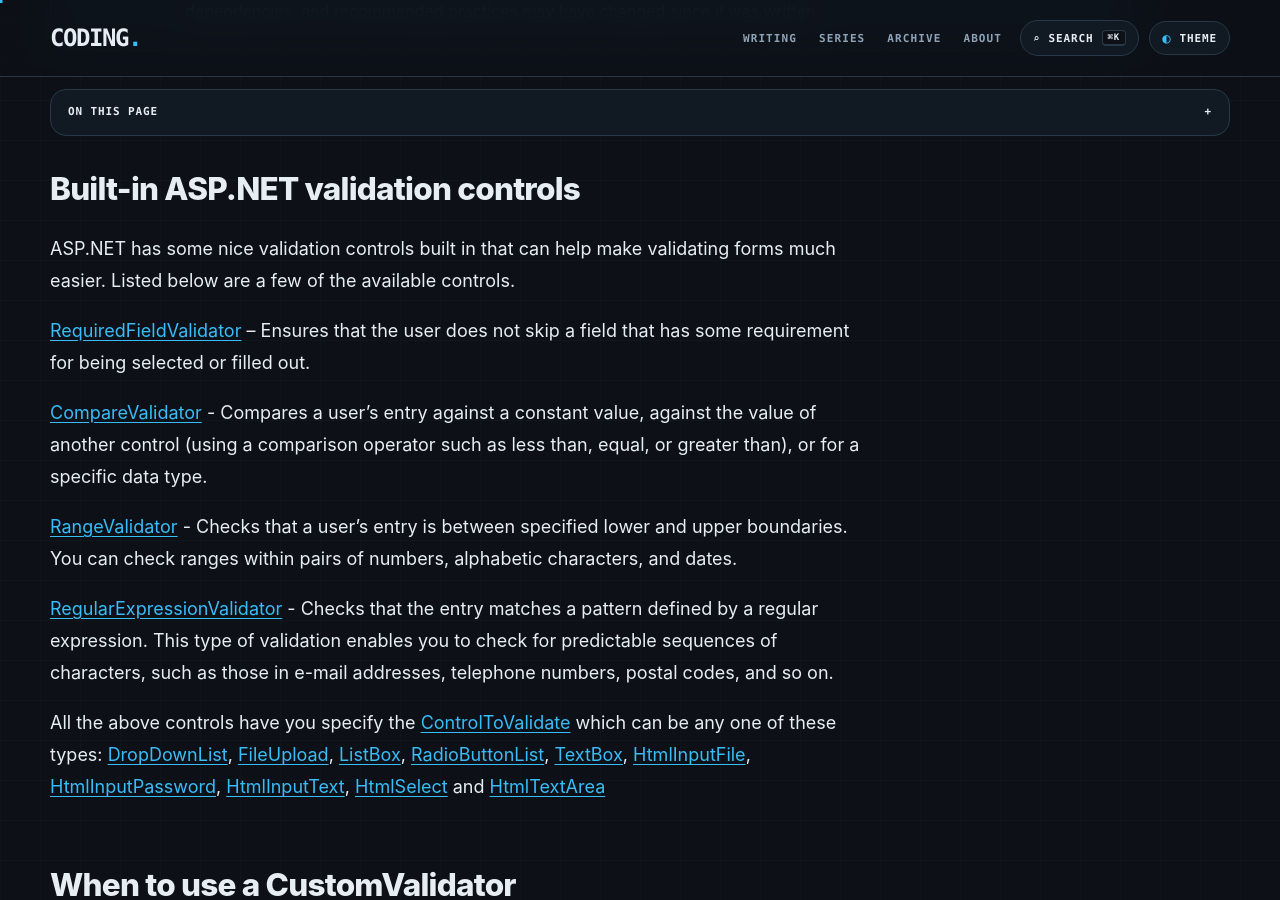
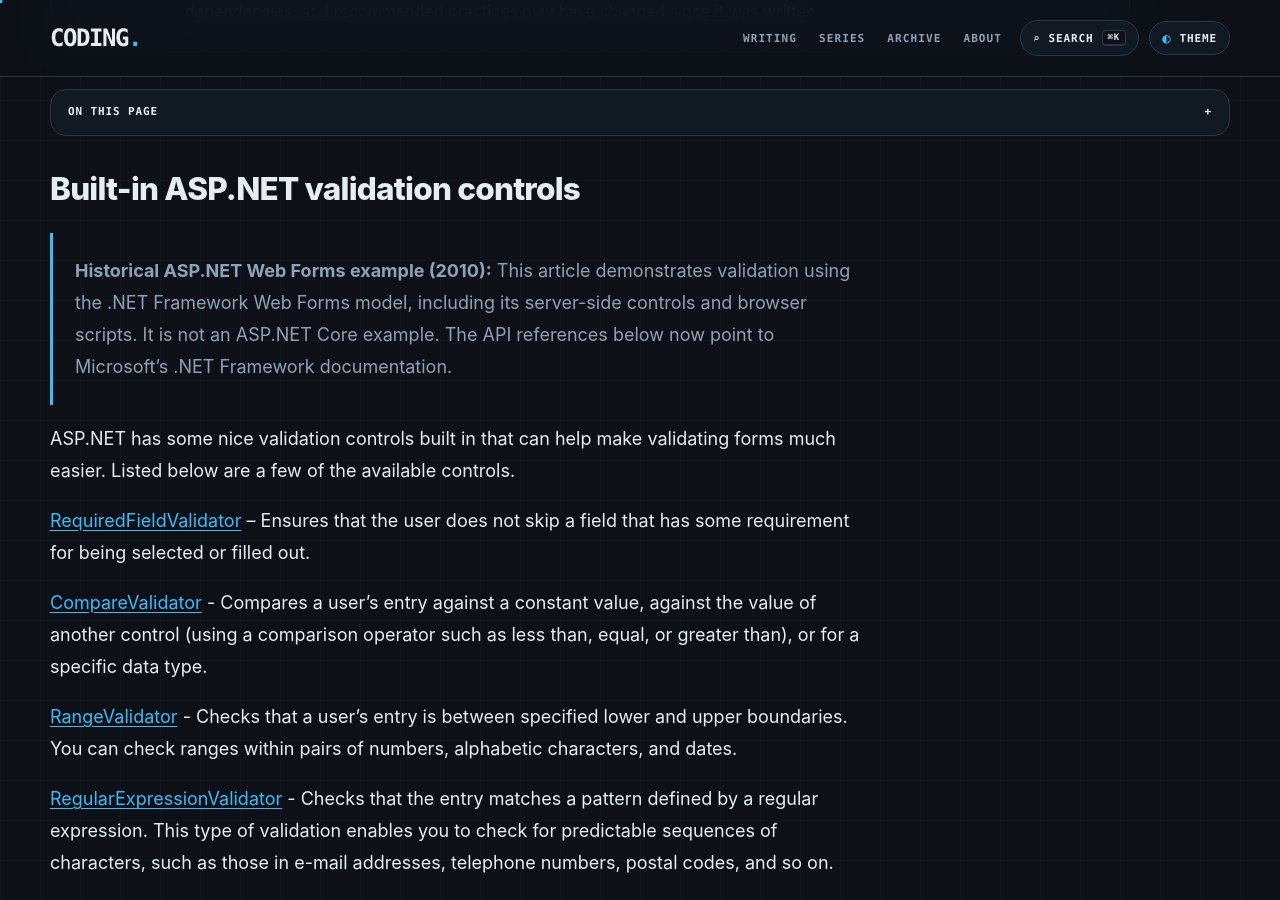
Before and after one commit to infoconex/coding-blog, a Jekyll site: the page built from post/2010/10/11/ASPNET-CustomValidator-that-validates-multiple-controls-using-both-Server-Side-and-Client-Side-scripting/index.md, in a window 1280 px wide and 900 px high, scrolled down 780 px. Built offline with Jekyll 4.4.1, drawn with Linux system fonts in a browser that asks for light colours; some of the changed text lies outside the part shown.

Commit message:
Replace obsolete MSDN links with Microsoft Learn API references for Web Forms validation

```diff
--- a/post/2010/10/11/ASPNET-CustomValidator-that-validates-multiple-controls-using-both-Server-Side-and-Client-Side-scripting/index.md
+++ b/post/2010/10/11/ASPNET-CustomValidator-that-validates-multiple-controls-using-both-Server-Side-and-Client-Side-scripting/index.md
@@ -11,21 +11,23 @@
 ---
 ## Built-in ASP.NET validation controls
 
+> **Historical ASP.NET Web Forms example (2010):** This article demonstrates validation using the .NET Framework Web Forms model, including its server-side controls and browser scripts. It is not an ASP.NET Core example. The API references below now point to Microsoft's .NET Framework documentation.
+
 ASP.NET has some nice validation controls built in that can help make validating forms much easier. Listed below are a few of the available controls.
 
-[RequiredFieldValidator](http://msdn.microsoft.com/en-us/library/system.web.ui.webcontrols.requiredfieldvalidator.aspx) – Ensures that the user does not skip a field that has some requirement for being selected or filled out.
+[RequiredFieldValidator](https://learn.microsoft.com/en-us/dotnet/api/system.web.ui.webcontrols.requiredfieldvalidator?view=netframework-4.8.1) – Ensures that the user does not skip a field that has some requirement for being selected or filled out.
 
-[CompareValidator](http://msdn.microsoft.com/en-us/library/system.web.ui.webcontrols.comparevalidator.aspx) - Compares a user's entry against a constant value, against the value of another control (using a comparison operator such as less than, equal, or greater than), or for a specific data type.
+[CompareValidator](https://learn.microsoft.com/en-us/dotnet/api/system.web.ui.webcontrols.comparevalidator?view=netframework-4.8.1) - Compares a user's entry against a constant value, against the value of another control (using a comparison operator such as less than, equal, or greater than), or for a specific data type.
 
-[RangeValidator](http://msdn.microsoft.com/en-us/library/system.web.ui.webcontrols.rangevalidator.aspx) - Checks that a user's entry is between specified lower and upper boundaries. You can check ranges within pairs of numbers, alphabetic characters, and dates.
+[RangeValidator](https://learn.microsoft.com/en-us/dotnet/api/system.web.ui.webcontrols.rangevalidator?view=netframework-4.8.1) - Checks that a user's entry is between specified lower and upper boundaries. You can check ranges within pairs of numbers, alphabetic characters, and dates.
 
-[RegularExpressionValidator](http://msdn.microsoft.com/en-us/library/system.web.ui.webcontrols.regularexpressionvalidator.aspx) - Checks that the entry matches a pattern defined by a regular expression. This type of validation enables you to check for predictable sequences of characters, such as those in e-mail addresses, telephone numbers, postal codes, and so on.
+[RegularExpressionValidator](https://learn.microsoft.com/en-us/dotnet/api/system.web.ui.webcontrols.regularexpressionvalidator?view=netframework-4.8.1) - Checks that the entry matches a pattern defined by a regular expression. This type of validation enables you to check for predictable sequences of characters, such as those in e-mail addresses, telephone numbers, postal codes, and so on.
 
-All the above controls have you specify the [ControlToValidate](http://msdn.microsoft.com/en-us/library/system.web.ui.webcontrols.basevalidator.controltovalidate.aspx) which can be any one of these types: [DropDownList](http://msdn.microsoft.com/en-us/library/system.web.ui.webcontrols.dropdownlist.aspx), [FileUpload](http://msdn.microsoft.com/en-us/library/system.web.ui.webcontrols.fileupload.aspx), [ListBox](http://msdn.microsoft.com/en-us/library/system.web.ui.webcontrols.listbox.aspx), [RadioButtonList](http://msdn.microsoft.com/en-us/library/system.web.ui.webcontrols.radiobuttonlist.aspx), [TextBox](http://msdn.microsoft.com/en-us/library/system.web.ui.webcontrols.textbox.aspx), [HtmlInputFile](http://msdn.microsoft.com/en-us/library/system.web.ui.htmlcontrols.htmlinputfile.aspx), [HtmlInputPassword](http://msdn.microsoft.com/en-us/library/system.web.ui.htmlcontrols.htmlinputpassword.aspx), [HtmlInputText](http://msdn.microsoft.com/en-us/library/system.web.ui.htmlcontrols.htmlinputtext.aspx), [HtmlSelect](http://msdn.microsoft.com/en-us/library/system.web.ui.htmlcontrols.htmlselect.aspx) and [HtmlTextArea](http://msdn.microsoft.com/en-us/library/system.web.ui.htmlcontrols.htmltextarea.aspx)
+All the above controls have you specify the [ControlToValidate](https://learn.microsoft.com/en-us/dotnet/api/system.web.ui.webcontrols.basevalidator.controltovalidate?view=netframework-4.8.1) which can be any one of these types: [DropDownList](https://learn.microsoft.com/en-us/dotnet/api/system.web.ui.webcontrols.dropdownlist?view=netframework-4.8.1), [FileUpload](https://learn.microsoft.com/en-us/dotnet/api/system.web.ui.webcontrols.fileupload?view=netframework-4.8.1), [ListBox](https://learn.microsoft.com/en-us/dotnet/api/system.web.ui.webcontrols.listbox?view=netframework-4.8.1), [RadioButtonList](https://learn.microsoft.com/en-us/dotnet/api/system.web.ui.webcontrols.radiobuttonlist?view=netframework-4.8.1), [TextBox](https://learn.microsoft.com/en-us/dotnet/api/system.web.ui.webcontrols.textbox?view=netframework-4.8.1), [HtmlInputFile](https://learn.microsoft.com/en-us/dotnet/api/system.web.ui.htmlcontrols.htmlinputfile?view=netframework-4.8.1), [HtmlInputPassword](https://learn.microsoft.com/en-us/dotnet/api/system.web.ui.htmlcontrols.htmlinputpassword?view=netframework-4.8.1), [HtmlInputText](https://learn.microsoft.com/en-us/dotnet/api/system.web.ui.htmlcontrols.htmlinputtext?view=netframework-4.8.1), [HtmlSelect](https://learn.microsoft.com/en-us/dotnet/api/system.web.ui.htmlcontrols.htmlselect?view=netframework-4.8.1) and [HtmlTextArea](https://learn.microsoft.com/en-us/dotnet/api/system.web.ui.htmlcontrols.htmltextarea?view=netframework-4.8.1)
 
 ## When to use a CustomValidator
 
-But what if you want to perform validation against a control type not listed or on multiple controls? Have no fear as the  [CustomValidator](http://msdn.microsoft.com/en-us/library/system.web.ui.webcontrols.customvalidator.aspx) control allows you to write your own server side and client side validation logic and get as complex as you want.
+But what if you want to perform validation against a control type not listed or on multiple controls? Have no fear as the  [CustomValidator](https://learn.microsoft.com/en-us/dotnet/api/system.web.ui.webcontrols.customvalidator?view=netframework-4.8.1) control allows you to write your own server side and client side validation logic and get as complex as you want.
 
 All of the previously mentioned controls require you to specify the control you want to validate via the poperty ControlTValidate, however with CustomValidator you can leave it blank which then leaves you to specify logic server side and client side to perform any validation you like.
 
@@ -69,6 +71,8 @@
 Notice that we do not have specified ControlToValidate. As well we have defined a OnServerValidate method that will get called when the page is posted back to the server.
 
 ## Server-side validation
+
+Server-side validation remains necessary even when the browser performs its own checks. The page that handles the postback must also check `Page.IsValid` before processing input, as described in the [CustomValidator documentation](https://learn.microsoft.com/en-us/dotnet/api/system.web.ui.webcontrols.customvalidator?view=netframework-4.8.1).
 
 Here is the server side method
 
@@ -161,4 +165,4 @@
 
 I know this was a bit of extra work but when you have a big form and you have implemented RequiredFieldValidators etc.. in which the error message goes away when you fill in the field but your custom validators do not it starts to stand out and the extra little bit of work provides a better end user experience.
 
-Now much of the Javascript code written about could have been done much easier using [JQuery](http://jquery.com/) and no guarantee the javascript written is cross browse safe. I used IE8 in all my testing and would personally recommend implementing a Javascript library like JQuery that abstracts the browser differences out. However I wanted to keep it simple without adding the need to explain the JQuery syntax.
+Now much of the Javascript code written about could have been done much easier using [jQuery](https://jquery.com/) and no guarantee the javascript written is cross browse safe. I used IE8 in all my testing and would personally recommend implementing a Javascript library like JQuery that abstracts the browser differences out. However I wanted to keep it simple without adding the need to explain the JQuery syntax.
```
